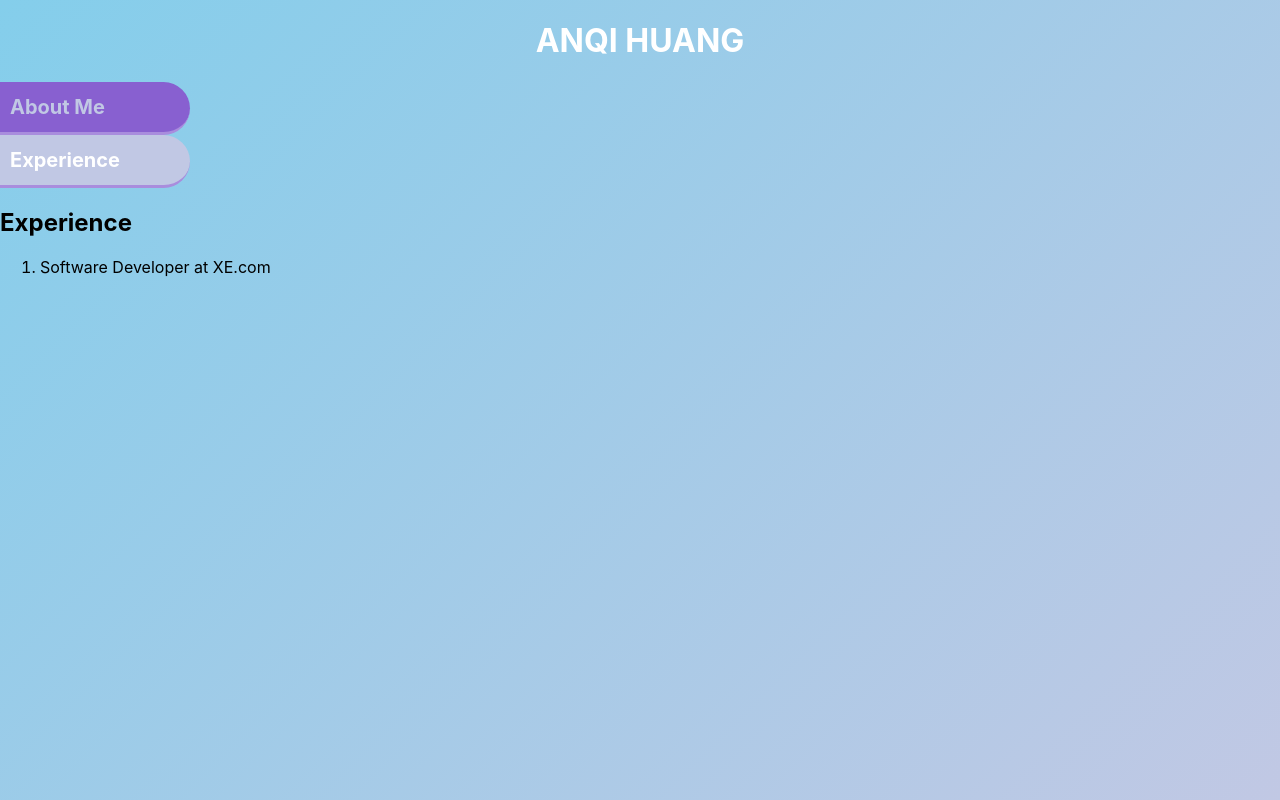
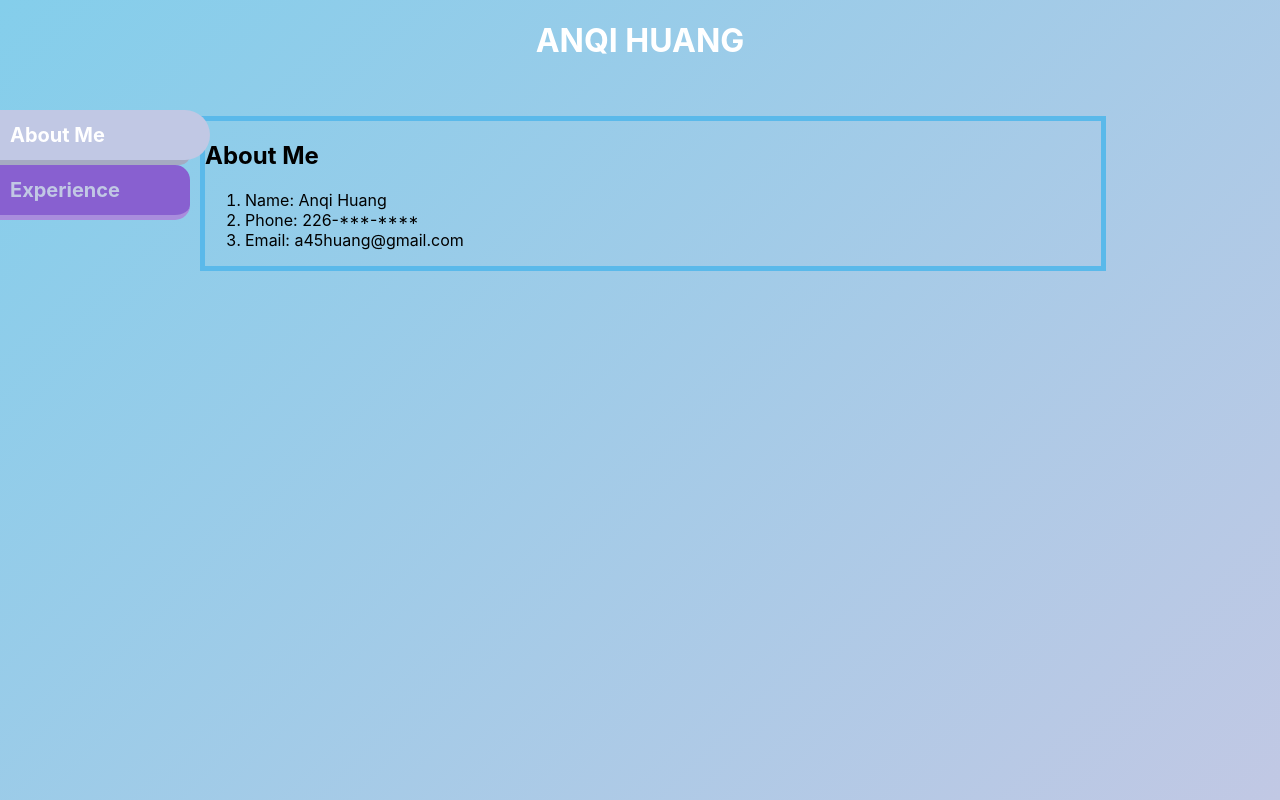
Before and after one commit to AnqiHuangQiQi/my_portfolio, a React (Create React App) app: page / in a window 1280 px wide. Built offline with nearby package versions, Linux system fonts and the light colour scheme.

Commit message:
ANQI-portfolio, optimize tab styling/ start style of tab panel

```diff
--- a/src/components/tabs.js
+++ b/src/components/tabs.js
@@ -12,11 +12,23 @@ const StyledTab = styled(Tab)`
     display: flex;
     align-items: center;
     padding-left: 10px;
-    border-bottom: 3px solid #A98DDD;
-    border-radius: 0px 50px 50px 0px;
+    border-bottom: 5px solid #A98DDD;
+    border-radius: 0px 15px 15px 0px;
     &.is-selected {
         background-color: #C1C8E4;
-        color: #ffffff;
+        color: #ffffff
+        border-bottom: 5px solid #A5ABC2;
+        border-radius: 0px 10px 10px 0px
+        :after {
+            content: "";
+            background-color: #C1C8E4;
+            // border-bottom: 5px solid #A5ABC2;
+            height: 50px;
+            width: 30px;
+            position: absolute;
+            left: 180px;
+            border-radius: 0px 30px 30px 0px;
+        }
     }
 `;
 
@@ -25,11 +37,22 @@ const StyledTabList = styled(TabList)`
 `;
 
 const StyledTabs = styled(Tabs)`
-    left: 180px;
+    margin-top: 50px;
 `;
 
 const StyledTabPanel = styled(TabPanel)`
-    left: 180px;
+    margin-left: 200px;
+    margin-top: -120px;
+
+    width: 70%;
+    height: 70%;
+    border: 5px solid #5AB9EA;
+    display: none;
+
+    &.is-selected {
+        display: block;
+
+    }
 `;
 
 export {StyledTabs, StyledTabList, StyledTab, StyledTabPanel};
--- a/src/pages/home.js
+++ b/src/pages/home.js
@@ -42,7 +42,7 @@ class Home extends Component {
         return (
             <PageWrapper>
                 <BigTitle style={{ "text-align": "center" }}>ANQI HUANG</BigTitle>
-                <StyledTabs defaultIndex={1} selectedTabClassName="is-selected">
+                <StyledTabs defaultIndex={0} selectedTabClassName="is-selected" selectedTabPanelClassName="is-selected">
                     <StyledTabList>
                         <StyledTab>{payloads[0].title}</StyledTab>
                         <StyledTab>{payloads[1].title}</StyledTab>
```
